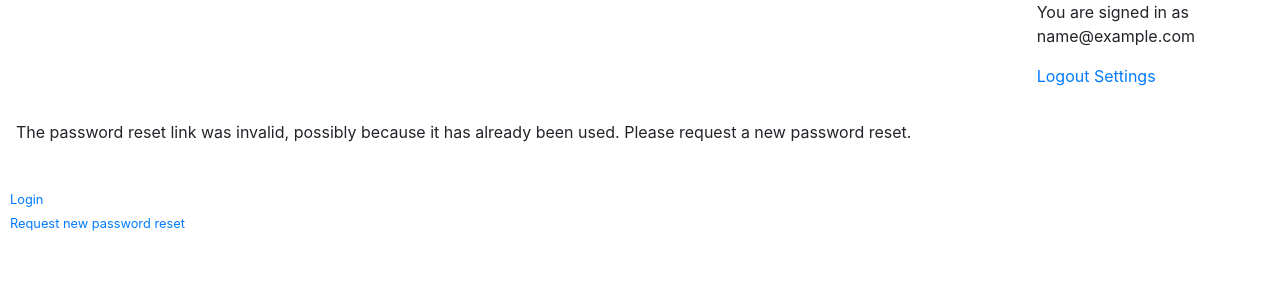
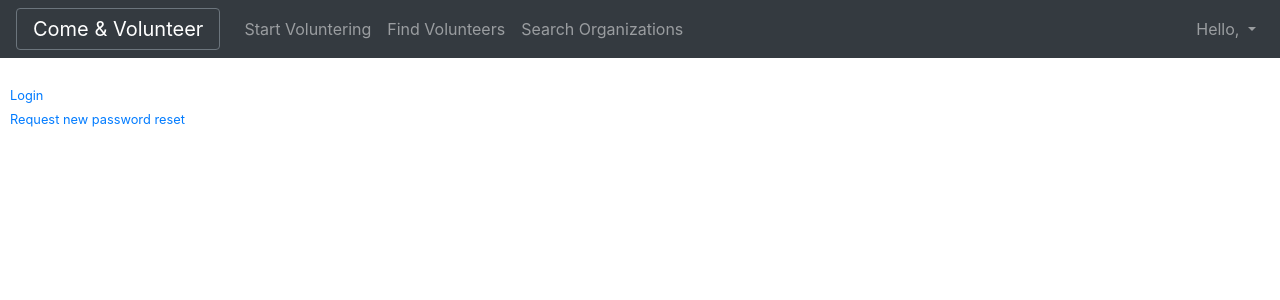
Before and after one commit to silwalumit/eventmgr, a Django app: page /accounts/reset/1/1/ in a window 1280 px wide. Shown: the top 300 px of the page. Run offline with Django 3.2, Linux system fonts and the light colour scheme; the visitor is signed in with stand-in values (Sample User, id 1); some libraries are stand-ins or nearby versions.

Commit message:
Changed top navigation

```diff
--- a/eventmanager/static/css/style.css
+++ b/eventmanager/static/css/style.css
@@ -9,3 +9,19 @@
 .form-group{
     margin-bottom: 5px !important;
 }
+
+/*sidebar*/
+.navbar-nav .dropdown-menu {
+    position:absolute !important;
+
+    background-color:rgb(52, 58, 64) !important;;
+}
+
+.navbar-nav .dropdown-menu .dropdown-item {
+    color: #FFF !important;
+}
+
+
+.dropdown-item:hover{
+    background-color:rgb(0, 0, 0, 0.5) !important
+}
--- a/eventmanager/static/js/ajax_form_handling.js
+++ b/eventmanager/static/js/ajax_form_handling.js
@@ -2,6 +2,7 @@
     let ajaxFormSubmit = function(form, modal) {
         $(form).submit(function (e) {
             e.preventDefault();
+            let form_id = $(form).attr('id')
             $.ajax({
                 type: $(this).attr('method'),
                 url: $(this).attr('action'),
@@ -15,9 +16,8 @@
                         });
                         ajaxFormSubmit(form, modal);
                     } else {
-                        if (xhr.data){
-                            $("header").html(xhr.data);
-                        }
+                        console.log(xhr.data)
+                        $("header").html(xhr.data);
                         $(modal).modal('toggle');
                     }
                 },
--- a/eventmanager/templates/accounts_option.html
+++ b/eventmanager/templates/accounts_option.html
@@ -1,23 +1,24 @@
 {% if not request.user.is_authenticated %}
-    <li class = "account-option">
-        <a class = "show-form" href="{% url 'user:login' %}" title = "Sign In" data-class = "modal-sm">Sign in</a>
-    </li>
-    <li class = "account-option">
-        <a class = "show-form" href="{% url 'user:signup' %}" title = "Sign Up" data-class = "modal-sm">Sign up</a>
-    </li>
-{% else %}
-    <li>
-        <p >
-            You are signed in as<br>
-            <span class = "name">
-                {{request.user.email}}
-            </span>
-        </p>
-    </li>
-    <li>
-        {# TODO: Dropdown Button #}
-        <a href="{% url 'user:logout' %}">Logout</a>
-        <a href="{% url 'user:settings' %}">Settings</a>
-    </li>
-
-{% endif %}
+    <a class = "show-form nav-item nav-link btn btn-outline-primary mr-md-2" href="{% url 'user:login' %}" title = "Sign In" data-class = "modal-sm" id = "login">Sign in</a>
+    <a class = "show-form nav-item nav-link btn btn-outline-primary my-md-0 my-2" href="{% url 'user:signup' %}" title = "Sign Up" data-class = "modal-sm">Sign up</a>
+{%else%}
+    <div class="nav-item dropdown " >
+        <a class="nav-link dropdown-toggle" href="#" id="navbarDropdownMenuLink" role="button" data-toggle="dropdown" aria-haspopup="true" aria-expanded="false">
+            {% if request.user.is_volunteer %}
+                Hello, {{request.user.volunteer.name}}
+            {%else%}
+                Hello, {{request.user.organizer}}
+            {% endif %}
+        </a>
+        <div class="dropdown-menu" aria-labelledby="navbarDropdownMenuLink">
+            <a class="dropdown-item" href="{% url 'user:settings' %}">
+              Profile Settings
+            </a>
+            <a class="dropdown-item show-form" href="{% url 'user:changepassword' %}">
+              Change Password
+            </a>
+            <a class="dropdown-item text-white" href="{% url 'user:logout' %}"> Logout
+            </a>
+        </div>
+    </div>
+{%endif%}
--- a/eventmanager/templates/base.html
+++ b/eventmanager/templates/base.html
@@ -13,7 +13,10 @@
 
 </head>
 <body>
-    {% include "header.html" %}
+
+    <header class = "fixed-top ">
+        {% include "header.html" %}
+    </header>
 
     <main>
         {% block main %}
--- a/eventmanager/templates/header.html
+++ b/eventmanager/templates/header.html
@@ -1,17 +1,26 @@
-<header>
-    <div class="container">
-        <div class="row">
-            <div class="logo col-4"></div>
-            <div class="col-8">
-                <ul class = "float-right list-unstyled account-actions">
+<nav class="navbar navbar-expand-md  navbar-dark bg-dark">
+    <a class="navbar-brand border border-secondary rounded pl-3 pr-3" href="#">Come & Volunteer
+    </a>
+    <button class="navbar-toggler" type="button" data-toggle="collapse" data-target="#navbarNavAltMarkup" aria-controls="navbarNavAltMarkup" aria-expanded="false" aria-label="Toggle navigation">
+    <span class="navbar-toggler-icon"></span>
+    </button>
+
+    <div class="collapse navbar-collapse d-md-flex justify-content-md-between" id="navbarNavAltMarkup">
+    <div class="navbar-nav">
+        <a class="nav-item nav-link" href="#">Start Voluntering</a>
+        <a class="nav-item nav-link" href="#">Find Volunteers</a>
+        <a class="nav-item nav-link" href="#">Search Organizations</a>
+    </div>
+    <div class="navbar-nav">
         {% include "accounts_option.html" %}
-                </ul>
     </div>
+
     </div>
+</nav>
+<div class="container-fluid">
     <div class="row">
         <div id="pop-up-messages" class = "col-12">
             {% include "message.html" %}
         </div>
     </div>
 </div>
-</header>
--- a/eventmanager/users/templates/registration/login.html
+++ b/eventmanager/users/templates/registration/login.html
@@ -1,7 +1,7 @@
 {% load crispy_forms_tags %}
 <form action="{% url 'user:login' %}" method = "post">
     {% csrf_token %}
-    <div class="form-row">
+    <div class="form-row" id = "login">
         <div class="col-12">
             {% for error in form.non_field_errors %}
                 <p class = "alert alert-danger invalid-feedback small alert-dismissible fade show" role="alert">
--- a/eventmanager/users/views.py
+++ b/eventmanager/users/views.py
@@ -53,11 +53,15 @@
     def form_valid(self,form):
         super().form_valid(form)
         remember_me = form.cleaned_data.get('remember_me')
-
         if remember_me:
             self.request.session.set_expiry(30*24*60)
         else:
             self.request.session.set_expiry(0)
+
+        messages.success(
+            self.request,
+            "Successfully logged in. Logged in as <strong>{0}</strong>.".format(self.request.user)
+        );
 
         data = {
             'data': render_to_string('header.html', {}, request = self.request)
```
Also changed, not shown: eventmanager/eventmanager/settings.py (+15 -15 lines). Lines whose indentation alone changed are shown as unchanged.
